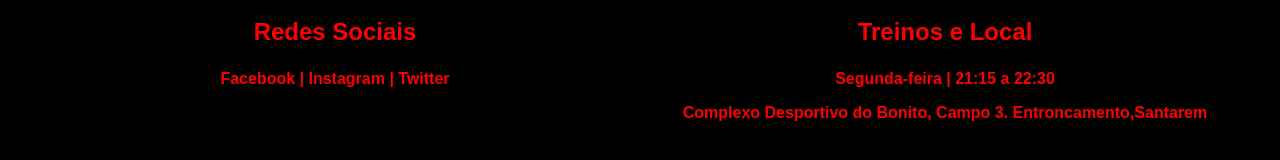
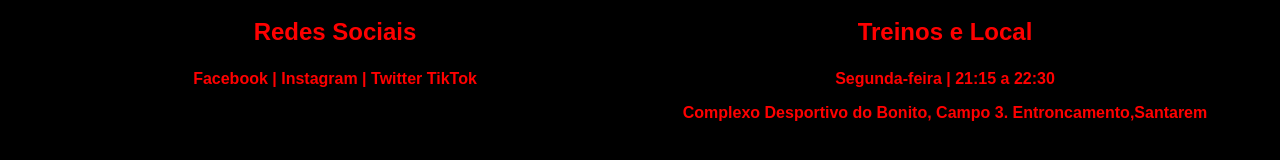
Before and after one commit to Swozum/EACSteamers, a plain HTML site: page main.html in a window 1280 px wide. Shown: the part 2135-2295 px from the top of the page. Drawn offline with Linux system fonts and the light colour scheme.

Commit message:
Update main.html
Tikotok link add

```diff
--- a/main.html
+++ b/main.html
@@ -92,6 +92,7 @@
                     <a href="https://www.facebook.com/people/Steamers-EAC/61564290834150/" target="_blank">Facebook</a> |
                     <a href="https://www.instagram.com/eacsteamers" target="_blank">Instagram</a> |
                     <a href="https://www.twitter.com/eacsteamers" target="_blank">Twitter</a>
+                    <a href="https://www.tiktok.com/@steamers.flag" target="_blank">TikTok</a>
                 </p>
             </div>
 
```
